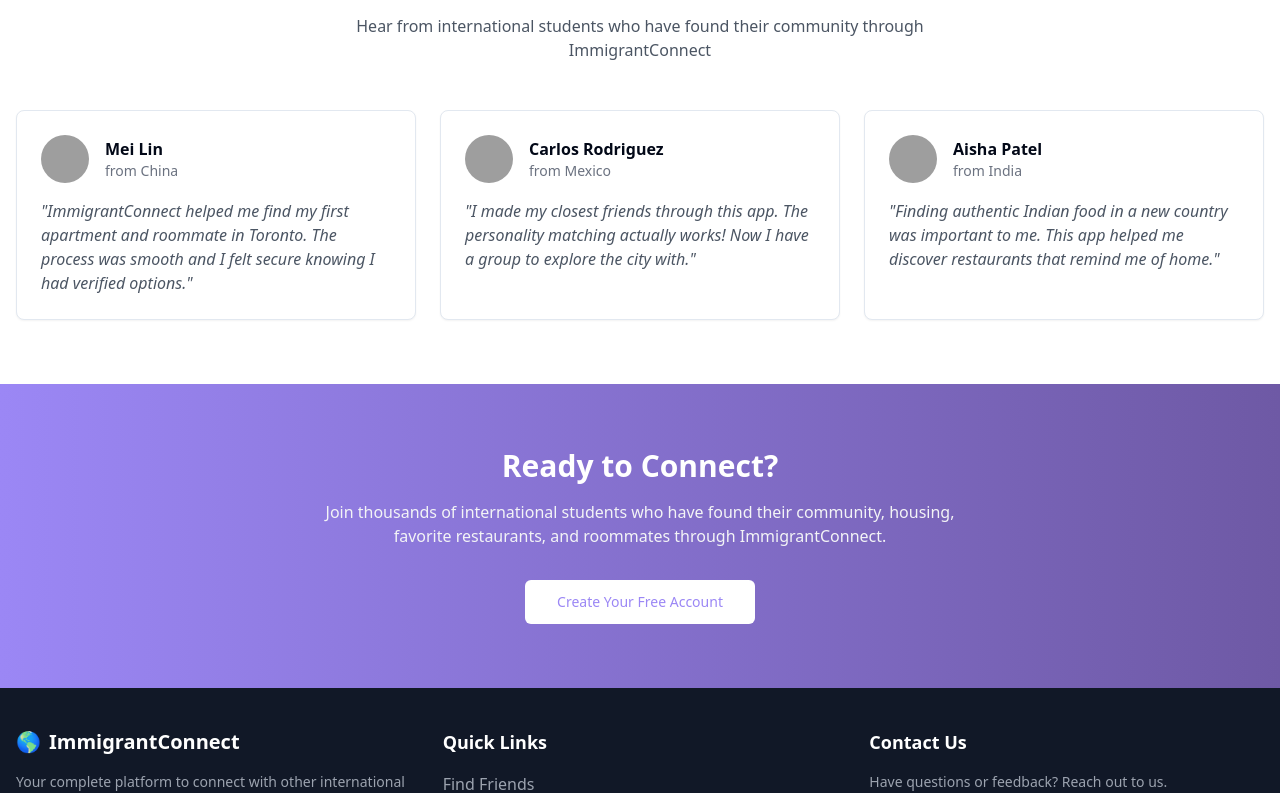
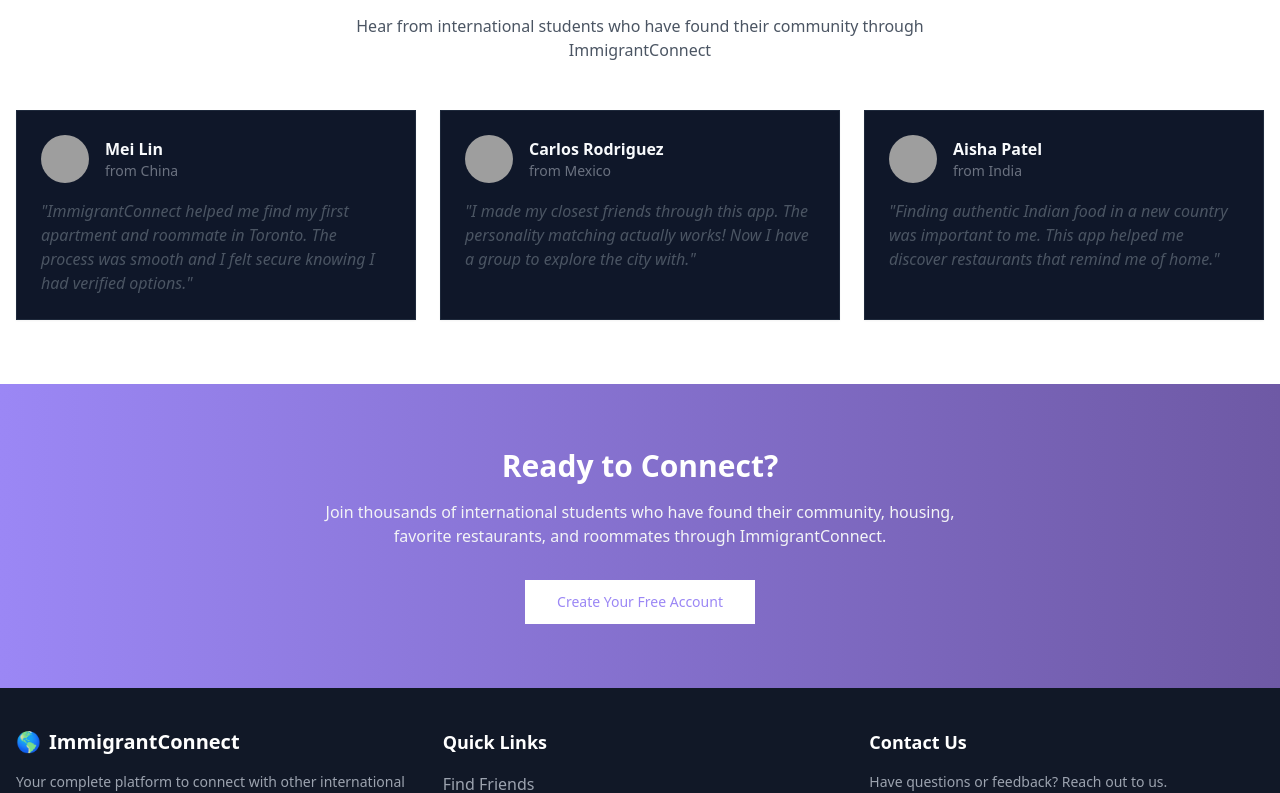
Before and after one commit to Shweta-SH15/StudentSphere, a React (Vite) app: page / in a window 1280 px wide. Shown: the part 1171-1964 px from the top of the page. Built offline with nearby package versions, Linux system fonts and the light colour scheme; grey boxes are pictures that could not be loaded.

Commit message:
feat: Implement dark theme
Apply the dark theme to the entire project, ensuring consistent styling across all components and pages.

```diff
--- a/src/index.css
+++ b/src/index.css
@@ -1,67 +1,20 @@
+
 @tailwind base;
 @tailwind components;
 @tailwind utilities;
 
 @layer base {
   :root {
-    --background: 0 0% 100%;
-    --foreground: 222.2 84% 4.9%;
-
-    --card: 0 0% 100%;
-    --card-foreground: 222.2 84% 4.9%;
-
-    --popover: 0 0% 100%;
-    --popover-foreground: 222.2 84% 4.9%;
-
-    --primary: 222.2 47.4% 11.2%;
-    --primary-foreground: 210 40% 98%;
-
-    --secondary: 210 40% 96.1%;
-    --secondary-foreground: 222.2 47.4% 11.2%;
-
-    --muted: 210 40% 96.1%;
-    --muted-foreground: 215.4 16.3% 46.9%;
-
-    --accent: 210 40% 96.1%;
-    --accent-foreground: 222.2 47.4% 11.2%;
-
-    --destructive: 0 84.2% 60.2%;
-    --destructive-foreground: 210 40% 98%;
-
-    --border: 214.3 31.8% 91.4%;
-    --input: 214.3 31.8% 91.4%;
-    --ring: 222.2 84% 4.9%;
-
-    --radius: 0.5rem;
-
-    --sidebar-background: 0 0% 98%;
-
-    --sidebar-foreground: 240 5.3% 26.1%;
-
-    --sidebar-primary: 240 5.9% 10%;
-
-    --sidebar-primary-foreground: 0 0% 98%;
-
-    --sidebar-accent: 240 4.8% 95.9%;
-
-    --sidebar-accent-foreground: 240 5.9% 10%;
-
-    --sidebar-border: 220 13% 91%;
-
-    --sidebar-ring: 217.2 91.2% 59.8%;
-  }
-
-  .dark {
-    --background: 222.2 84% 4.9%;
+    --background: 222 47% 11%;
     --foreground: 210 40% 98%;
 
-    --card: 222.2 84% 4.9%;
+    --card: 222 47% 11%;
     --card-foreground: 210 40% 98%;
 
-    --popover: 222.2 84% 4.9%;
+    --popover: 222 47% 11%;
     --popover-foreground: 210 40% 98%;
 
-    --primary: 210 40% 98%;
+    --primary: 217.2 91.2% 59.8%;
     --primary-foreground: 222.2 47.4% 11.2%;
 
     --secondary: 217.2 32.6% 17.5%;
@@ -79,14 +32,6 @@
     --border: 217.2 32.6% 17.5%;
     --input: 217.2 32.6% 17.5%;
     --ring: 212.7 26.8% 83.9%;
-    --sidebar-background: 240 5.9% 10%;
-    --sidebar-foreground: 240 4.8% 95.9%;
-    --sidebar-primary: 224.3 76.3% 48%;
-    --sidebar-primary-foreground: 0 0% 100%;
-    --sidebar-accent: 240 3.7% 15.9%;
-    --sidebar-accent-foreground: 240 4.8% 95.9%;
-    --sidebar-border: 240 3.7% 15.9%;
-    --sidebar-ring: 217.2 91.2% 59.8%;
   }
 }
 
@@ -96,6 +41,6 @@
   }
 
   body {
-    @apply bg-background text-foreground;
+    @apply bg-[#0f1628] text-gray-200;
   }
 }
--- a/src/layouts/MainLayout.tsx
+++ b/src/layouts/MainLayout.tsx
@@ -9,7 +9,7 @@ interface MainLayoutProps {
 
 const MainLayout = ({ children }: MainLayoutProps) => {
   return (
-    <div className="flex flex-col min-h-screen">
+    <div className="dark flex flex-col min-h-screen bg-[#0f1628]">
       <Header />
       <main className="flex-grow">{children}</main>
       <Footer />
--- a/tailwind.config.ts
+++ b/tailwind.config.ts
@@ -12,68 +12,58 @@ export default {
   theme: {
     container: {
       center: true,
-      padding: '2rem',
+      padding: "2rem",
       screens: {
-        '2xl': '1400px'
-      }
+        "2xl": "1400px",
+      },
     },
     extend: {
       colors: {
-        border: 'hsl(var(--border))',
-        input: 'hsl(var(--input))',
-        ring: 'hsl(var(--ring))',
-        background: 'hsl(var(--background))',
-        foreground: 'hsl(var(--foreground))',
+        border: "hsl(var(--border))",
+        input: "hsl(var(--input))",
+        ring: "hsl(var(--ring))",
+        background: "hsl(var(--background))",
+        foreground: "hsl(var(--foreground))",
         primary: {
-          DEFAULT: '#9b87f5',
-          foreground: 'hsl(var(--primary-foreground))'
+          DEFAULT: "#9b87f5",
+          foreground: "hsl(var(--primary-foreground))",
         },
         secondary: {
-          DEFAULT: '#7E69AB',
-          foreground: 'hsl(var(--secondary-foreground))'
+          DEFAULT: "#7E69AB",
+          foreground: "hsl(var(--secondary-foreground))",
         },
         tertiary: {
-          DEFAULT: '#6E59A5',
-          foreground: '#ffffff'
+          DEFAULT: "#6E59A5",
+          foreground: "#ffffff",
         },
         accent: {
-          green: '#F2FCE2',
-          orange: '#FEC6A1',
-          purple: '#E5DEFF',
-          DEFAULT: 'hsl(var(--accent))',
-          foreground: 'hsl(var(--accent-foreground))'
+          green: "#F2FCE2",
+          orange: "#FEC6A1",
+          purple: "#E5DEFF",
+          DEFAULT: "hsl(var(--accent))",
+          foreground: "hsl(var(--accent-foreground))",
         },
         destructive: {
-          DEFAULT: 'hsl(var(--destructive))',
-          foreground: 'hsl(var(--destructive-foreground))'
+          DEFAULT: "hsl(var(--destructive))",
+          foreground: "hsl(var(--destructive-foreground))",
         },
         muted: {
-          DEFAULT: 'hsl(var(--muted))',
-          foreground: 'hsl(var(--muted-foreground))'
+          DEFAULT: "hsl(var(--muted))",
+          foreground: "hsl(var(--muted-foreground))",
         },
         popover: {
-          DEFAULT: 'hsl(var(--popover))',
-          foreground: 'hsl(var(--popover-foreground))'
+          DEFAULT: "hsl(var(--popover))",
+          foreground: "hsl(var(--popover-foreground))",
         },
         card: {
-          DEFAULT: 'hsl(var(--card))',
-          foreground: 'hsl(var(--card-foreground))'
+          DEFAULT: "hsl(var(--card))",
+          foreground: "hsl(var(--card-foreground))",
         },
-        sidebar: {
-          DEFAULT: 'hsl(var(--sidebar-background))',
-          foreground: 'hsl(var(--sidebar-foreground))',
-          primary: 'hsl(var(--sidebar-primary))',
-          'primary-foreground': 'hsl(var(--sidebar-primary-foreground))',
-          accent: 'hsl(var(--sidebar-accent))',
-          'accent-foreground': 'hsl(var(--sidebar-accent-foreground))',
-          border: 'hsl(var(--sidebar-border))',
-          ring: 'hsl(var(--sidebar-ring))'
-        }
       },
       borderRadius: {
-        lg: 'var(--radius)',
-        md: 'calc(var(--radius) - 2px)',
-        sm: 'calc(var(--radius) - 4px)'
+        lg: "var(--radius)",
+        md: "calc(var(--radius) - 2px)",
+        sm: "calc(var(--radius) - 4px)"
       },
       keyframes: {
         'accordion-down': {
```
